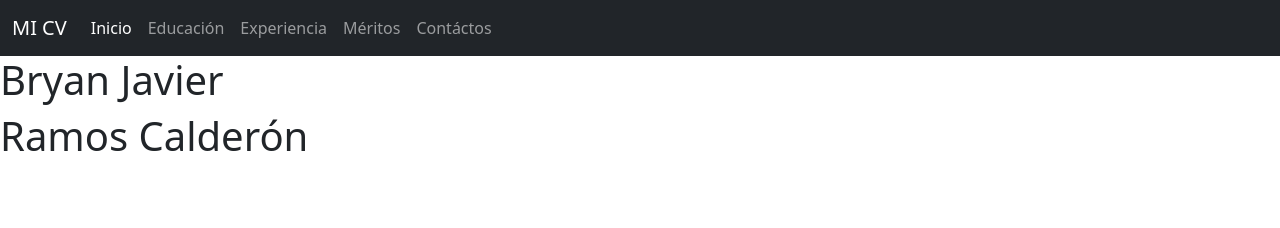
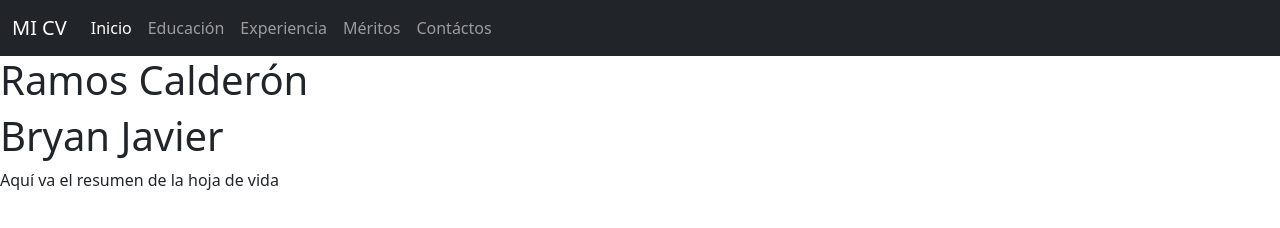
Before and after one commit to bryancracks20/Taller_Correcion, a plain HTML site: page index.html in a window 1280 px wide. Drawn offline with nearby package versions, Linux system fonts and the light colour scheme.

Commit message:
Se agregó un resumen de mi CV

```diff
--- a/index.html
+++ b/index.html
@@ -36,8 +36,9 @@
               </nav>
         </section>
         <section>
+            <h1>Ramos Calderón</h1>
             <h1>Bryan Javier</h1>
-            <h1>Ramos Calderón</h1>
+            <p>Aquí va el resumen de la hoja de vida</p>
         </section>
     </main>
 </body>
```
